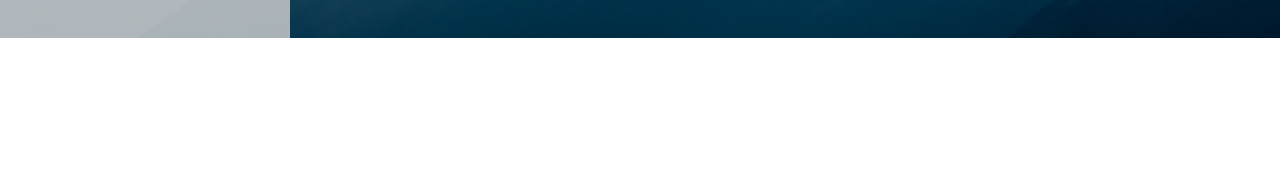
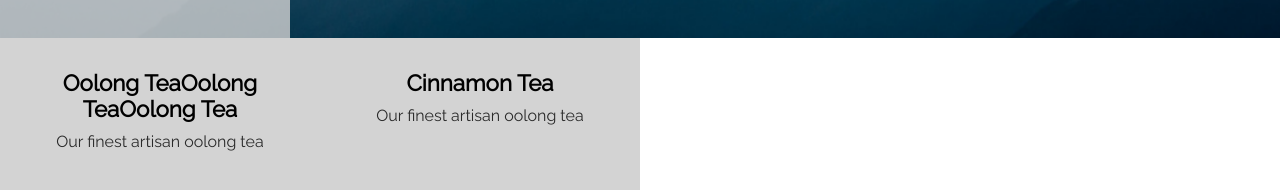
Before and after one commit to PoppinMic/teashop, a React (Create React App) app: page / in a window 1280 px wide. Shown: the part 762-952 px from the top of the page. Before the commit the page ends 800 px from the top, so only its background shows below. Built offline with nearby package versions, Linux system fonts and the light colour scheme.

Commit message:
update rectangle grid

```diff
--- a/src/App.tsx
+++ b/src/App.tsx
@@ -2,6 +2,7 @@ import React, { Component } from 'react';
 
 import Sidebar from './components/Sidebar/';
 import Hero from './components/Hero';
+import RectangleGrid from './components/rectangle/';
 import tea1 from './content/tea1.jpg';
 import bg1 from './content/bg1.png';
 
@@ -13,6 +14,7 @@ class App extends Component {
       <div className="App">
         <Sidebar />
         <Hero bgColor="lightblue" bgImage={'url('+bg1+')'}/>
+        <RectangleGrid />
       </div>
     );
   }
--- a/src/components/rectangle/Rectangle.scss
+++ b/src/components/rectangle/Rectangle.scss
@@ -1,6 +1,8 @@
 .rectangle-grid {
   display: grid;
-  grid-template-rows: repeat(4, 1fr);
+  height: 40vw;
+  grid-template-columns: repeat(4, 1fr);
+  grid-template-rows: repeat(2, 1fr);
 }
 
 .rectangle {
--- a/src/components/rectangle/RectangleGrid.tsx
+++ b/src/components/rectangle/index.tsx
@@ -4,7 +4,7 @@ import RectangleSmall from './RectangleSmall';
 import './Rectangle.scss';
 
 
-const RectangleGrid = (props: {title: string; text?: string}) =>
+const RectangleGrid = (props: {title?: string; text?: string}) =>
   <div className="rectangle-grid">
     <RectangleSmall title="Oolong TeaOolong TeaOolong Tea" text="Our finest artisan oolong tea"/>
     <RectangleSmall title="Cinnamon Tea" text="Our finest artisan oolong tea"/>
```
